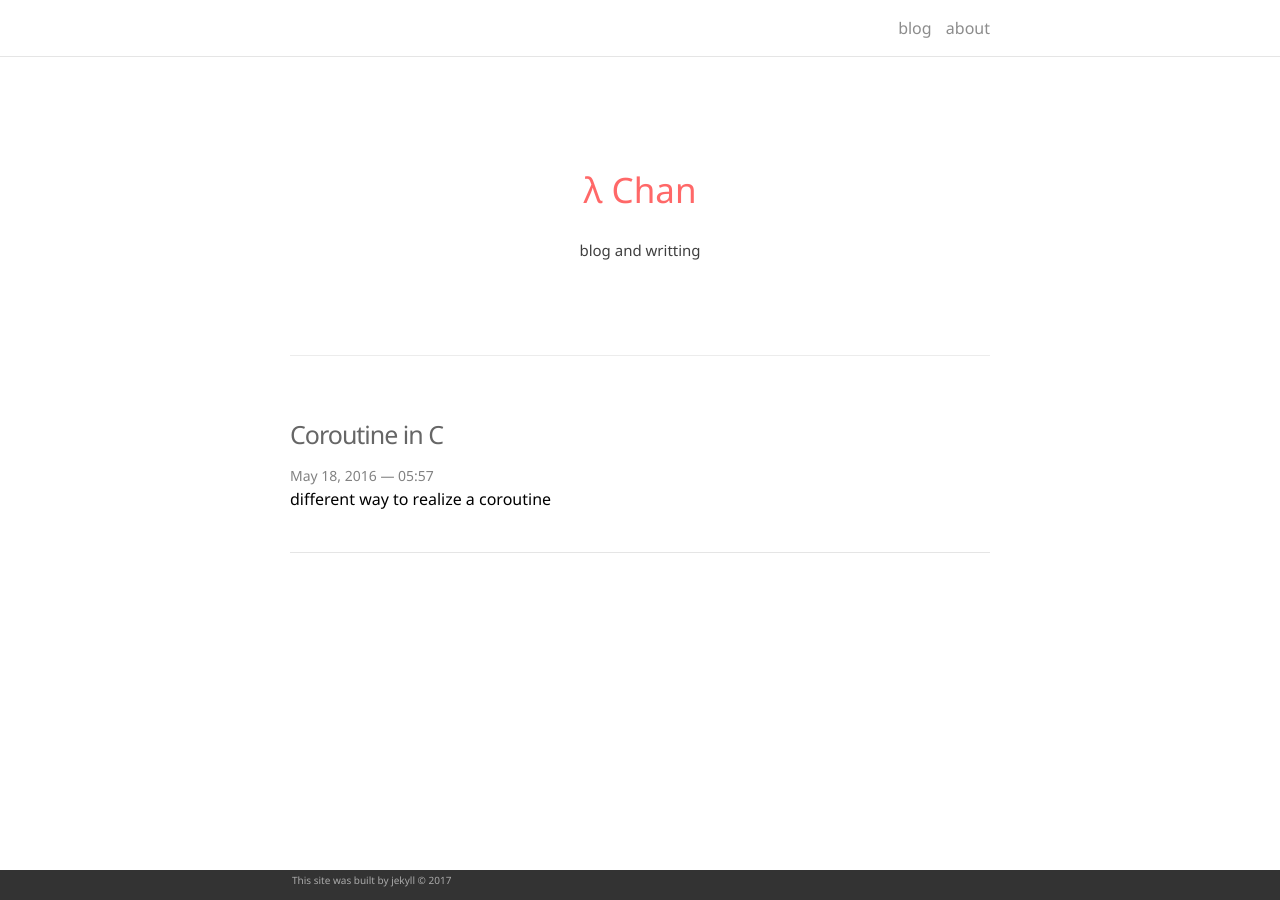
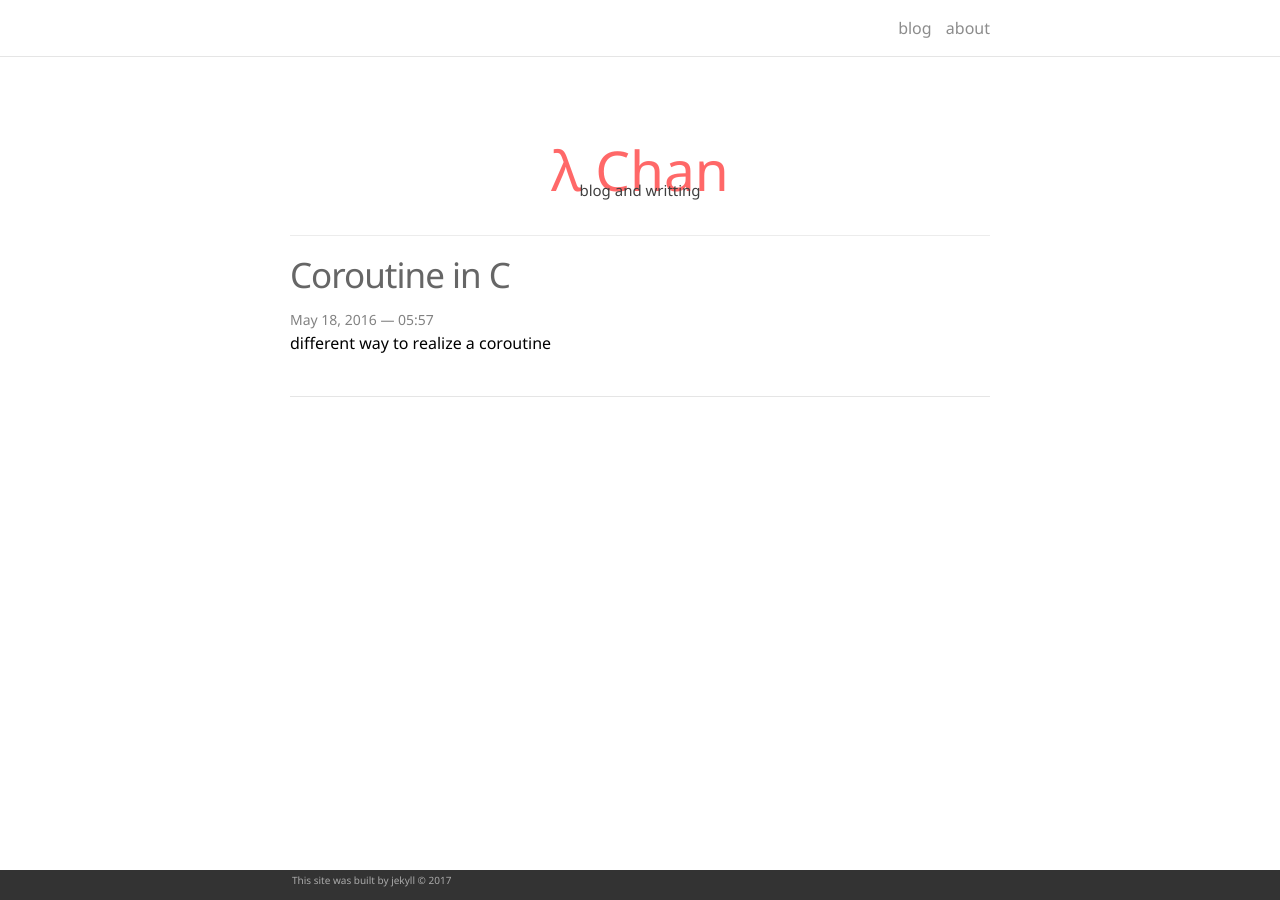
Before and after one commit to JesseEisen/JesseEisen.github.io, a Jekyll site: the page built from index.html, in a window 1280 px wide. Built offline with Jekyll 4.4.1, drawn with Linux system fonts in a browser that asks for light colours; nearby versions of some CDN libraries; the list of posts is cut into pages by our own code.

Commit message:
modify css

```diff
--- a/_sass/_layout.scss
+++ b/_sass/_layout.scss
@@ -59,11 +59,11 @@ display: line;
     width: 100%;
     text-align: center;
     padding-top: 25px;
-    line-height: 3em;
+    line-height: 1em;
     z-index: 25;
     h1{
         color: $theme-color;
-        font-size:35px;
+        font-size:55px;
     }
     h2{
         font-size:15px;
@@ -132,28 +132,32 @@ text-align: center;
 margin-bottom: $vertical-spacing-unit;
 }
 .post-title {
-font-size: 25px;
+font-size: 35px;
 letter-spacing: -1px;
 line-height: 1;
+padding-bottom:2px;
 @include media-query($on-laptop) {
 font-size: 36px;
     }
 }
 .post-content {
 h2 {
-font-size: 42px;
+font-size: 30px;
+padding-bottom:15px;
 @include media-query($on-laptop) {
 font-size: 28px;
         }
     }
 h3 {
-font-size: 30px;
+font-size: 25px;
+padding-bottom:15px;
 @include media-query($on-laptop) {
 font-size: 22px;
         }
     }
 h4 {
 font-size: 20px;
+padding-bottom:15px;
 @include media-query($on-laptop) {
 font-size: 18px;
         }
```
